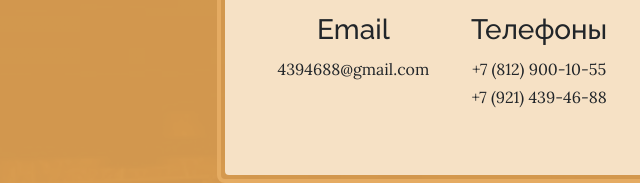
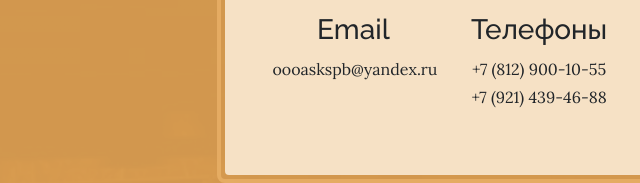
Before and after one commit to spbask/spb-ask.ru, a plain HTML site: page contacts.html in a window 1280 px wide. Shown: the part 1175-1358 px from the top of the page, 8-648 px from the left. Drawn offline with nearby package versions, Linux system fonts and the light colour scheme; some icons are missing.

Commit message:
Update contacts.html

```diff
--- a/contacts.html
+++ b/contacts.html
@@ -96,7 +96,7 @@
                                     <div class="info-box">
                                         <i class="bx bx-envelope"></i>
                                         <h3>Email</h3>
-                                        <p>4394688@gmail.com</p>
+                                        <p>oooaskspb@yandex.ru</p>
                                     </div>
                                 </div>
                                 <div class="col-md-6">
```
